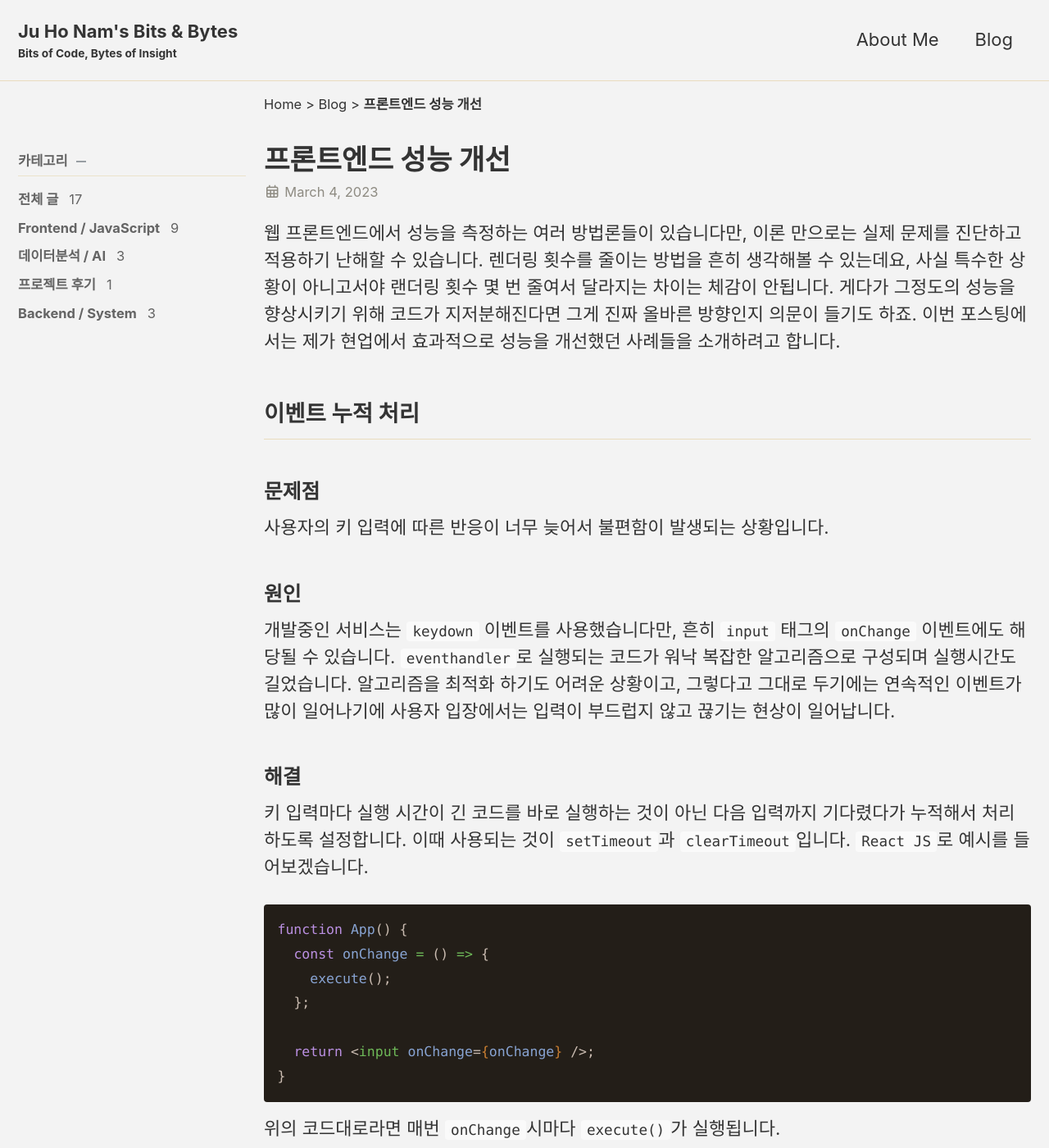
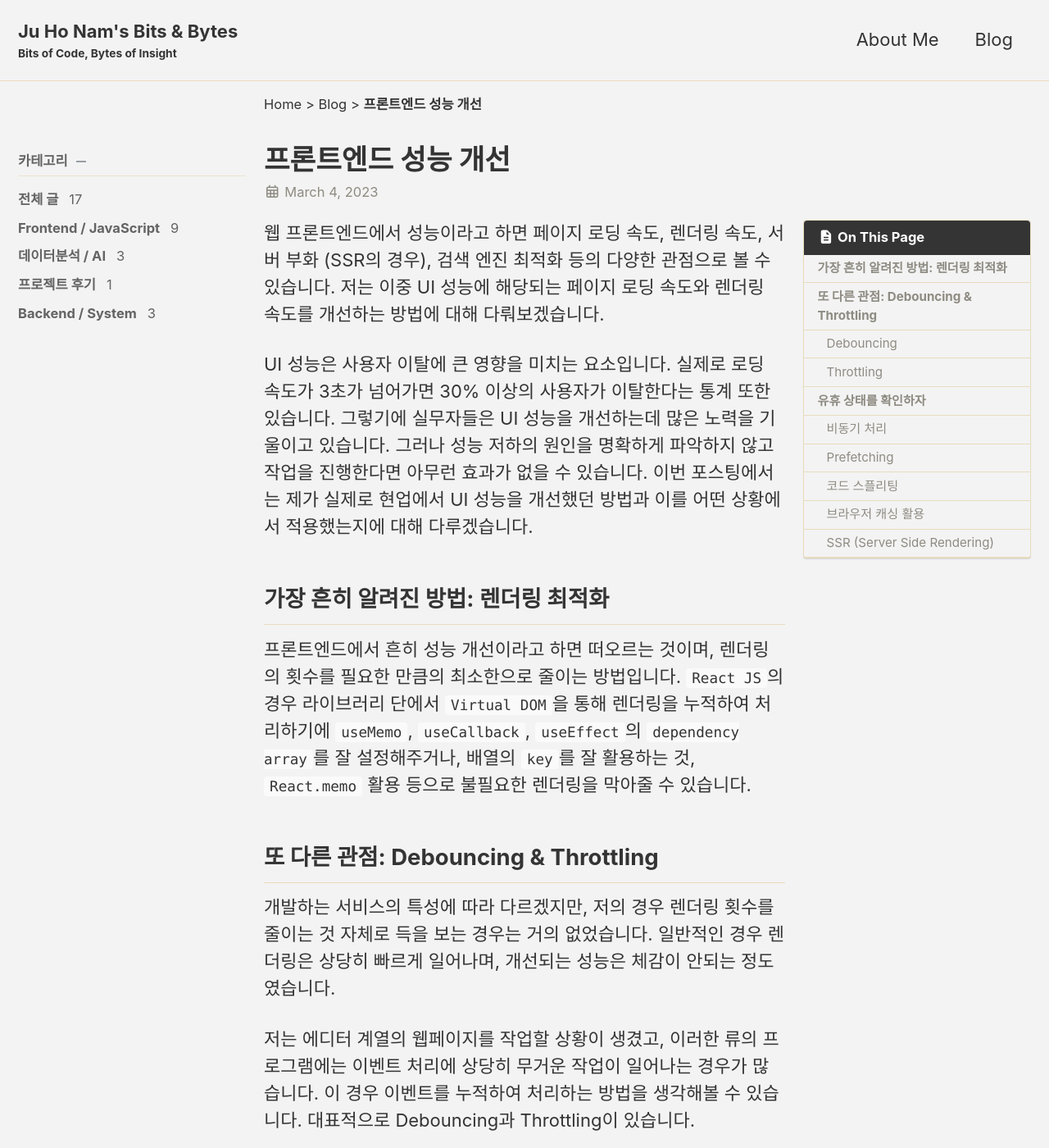
Before and after one commit to juhonamnam/juhonamnam.github.io, a Jekyll site: the page built from _posts/2023-03-04-13.md, in a window 1280 px wide and 1400 px high. Shown: the whole window at 82% size. Built offline with Jekyll 4.4.1, drawn with Linux system fonts in a browser that asks for light colours; cached includes are drawn as plain includes; comment, search, counter and statistics services are not loaded; some of the changed text lies outside the part shown.

Commit message:
modify post

````diff
--- a/_posts/2023-03-04-13.md
+++ b/_posts/2023-03-04-13.md
@@ -1,30 +1,32 @@
 ---
 title: "프론트엔드 성능 개선"
-classes: wide
-toc: false
 categories:
   - frontend-javascript
 ---
 
 <!--excerpt open-->
 
-웹 프론트엔드에서 성능을 측정하는 여러 방법론들이 있습니다만, 이론 만으로는 실제 문제를 진단하고 적용하기 난해할 수 있습니다. 렌더링 횟수를 줄이는 방법을 흔히 생각해볼 수 있는데요, 사실 특수한 상황이 아니고서야 랜더링 횟수 몇 번 줄여서 달라지는 차이는 체감이 안됩니다. 게다가 그정도의 성능을 향상시키기 위해 코드가 지저분해진다면 그게 진짜 올바른 방향인지 의문이 들기도 하죠. 이번 포스팅에서는 제가 현업에서 효과적으로 성능을 개선했던 사례들을 소개하려고 합니다.
+웹 프론트엔드에서 성능이라고 하면 페이지 로딩 속도, 렌더링 속도, 서버 부화 (SSR의 경우), 검색 엔진 최적화 등의 다양한 관점으로 볼 수 있습니다. 저는 이중 UI 성능에 해당되는 페이지 로딩 속도와 렌더링 속도를 개선하는 방법에 대해 다뤄보겠습니다.
+
+UI 성능은 사용자 이탈에 큰 영향을 미치는 요소입니다. 실제로 로딩 속도가 3초가 넘어가면 30% 이상의 사용자가 이탈한다는 통계 또한 있습니다. 그렇기에 실무자들은 UI 성능을 개선하는데 많은 노력을 기울이고 있습니다. 그러나 성능 저하의 원인을 명확하게 파악하지 않고 작업을 진행한다면 아무런 효과가 없을 수 있습니다. 이번 포스팅에서는 제가 실제로 현업에서 UI 성능을 개선했던 방법과 이를 어떤 상황에서 적용했는지에 대해 다루겠습니다.
 
 <!--excerpt close-->
 
-## 이벤트 누적 처리
+## 가장 흔히 알려진 방법: 렌더링 최적화
 
-### 문제점
+프론트엔드에서 흔히 성능 개선이라고 하면 떠오르는 것이며, 렌더링의 횟수를 필요한 만큼의 최소한으로 줄이는 방법입니다. `React JS`의 경우 라이브러리 단에서 `Virtual DOM`을 통해 렌더링을 누적하여 처리하기에 `useMemo`, `useCallback`, `useEffect`의 `dependency array`를 잘 설정해주거나, 배열의 `key`를 잘 활용하는 것, `React.memo` 활용 등으로 불필요한 렌더링을 막아줄 수 있습니다.
 
-사용자의 키 입력에 따른 반응이 너무 늦어서 불편함이 발생되는 상황입니다.
+## 또 다른 관점: Debouncing & Throttling
 
-### 원인
+개발하는 서비스의 특성에 따라 다르겠지만, 저의 경우 렌더링 횟수를 줄이는 것 자체로 득을 보는 경우는 거의 없었습니다. 일반적인 경우 렌더링은 상당히 빠르게 일어나며, 개선되는 성능은 체감이 안되는 정도였습니다.
 
-개발중인 서비스는 `keydown` 이벤트를 사용했습니다만, 흔히 `input` 태그의 `onChange` 이벤트에도 해당될 수 있습니다. `eventhandler`로 실행되는 코드가 워낙 복잡한 알고리즘으로 구성되며 실행시간도 길었습니다. 알고리즘을 최적화 하기도 어려운 상황이고, 그렇다고 그대로 두기에는 연속적인 이벤트가 많이 일어나기에 사용자 입장에서는 입력이 부드럽지 않고 끊기는 현상이 일어납니다.
+저는 에디터 계열의 웹페이지를 작업할 상황이 생겼고, 이러한 류의 프로그램에는 이벤트 처리에 상당히 무거운 작업이 일어나는 경우가 많습니다. 이 경우 이벤트를 누적하여 처리하는 방법을 생각해볼 수 있습니다. 대표적으로 Debouncing과 Throttling이 있습니다.
 
-### 해결
+### Debouncing
 
-키 입력마다 실행 시간이 긴 코드를 바로 실행하는 것이 아닌 다음 입력까지 기다렸다가 누적해서 처리하도록 설정합니다. 이때 사용되는 것이 `setTimeout`과 `clearTimeout`입니다. `React JS`로 예시를 들어보겠습니다.
+Debouncing은 연이어 발생하는 이벤트를 그룹화하여 마지막 이벤트가 발생한 후 일정 시간이 지난 후에 한 번만 이벤트를 발생시키는 방법입니다.
+
+`execute()`라는 함수가 있다고 가정하여 아래와 같이 `onChange` 이벤트가 발생할 때마다 `execute` 함수를 실행하는 코드가 있다고 가정해봅시다.
 
 ```jsx
 function App() {
@@ -36,7 +38,7 @@ function App() {
 }
 ```
 
-위의 코드대로라면 매번 `onChange`시마다 `execute()`가 실행됩니다.
+위의 코드대로라면 `onChange`시마다 `execute()`가 실행됩니다. `execute()` 함수가 무거운 작업을 수행한다면 연속적인 `onChange`이벤트의 마지막에만 실행되도록 수정해볼 수 있습니다.
 
 ```jsx
 function App() {
@@ -53,22 +55,96 @@ function App() {
 }
 ```
 
-새로 개선된 방식으로는 `timeout`으로 스케줄을 걸어놓고 500ms동안 새로운 입력이 없을 시에만 실행합니다. `execute()` 자체의 속도를 개선하지는 못했지만 적어도 입력 중에 끊기는 현상은 해결됩니다.
+Debouncing이 적용된 위의 코드는 500ms동안 새로운 입력이 없을 시에만 `execute()`가 실행됩니다. `execute()` 자체의 속도를 개선하지는 못했지만 적어도 모든 입력마다 무거운 작업이 실행되는 것은 막을 수 있습니다.
 
-## 브라우저 캐싱
+### Throttling
 
-### 문제점
+Throttling은 연이어 발생하는 이벤트를 필터링하여 이벤트 발생을 일정 기간의 한번으로 제한하는 방법입니다. Debouncing과 비슷하지만, Debouncing은 마지막 이벤트가 발생한 후 일정 시간이 지난 후에 한 번만 이벤트를 발생시키는 것이고, Throttling은 일정 시간마다 이벤트를 발생시키는 것입니다.
 
-당시 개발하던 웹 서비스에서 첫 페이지가 화면에 나타나는데까지 걸리는 시간이 길다는 이슈가 있었습니다. 타사에서 개발한 페이지와 비교되면서 문제가 제기되었죠.
+```jsx
+function App() {
+  const timeout = useRef<NodeJS.Timeout>();
 
-### 원인
+  const onChange = () => {
+    if (timeout.current) return;
+    timeout.current = setTimeout(() => {
+      execute();
+      timeout.current = undefined;
+    }, 500);
+  };
 
-비교 대상이 되었던 서비스와의 차이는 브라우저 캐싱이었습니다. 타사의 서비스와는 다르게 우리는 의도적으로 캐싱을 막아놨던 겁니다. 이 부분의 담당자는 소스 코드를 수정하고 재배포하면 캐싱된 소스들이 브라우저에 그대로 남아 업데이트가 적용되지 않는다는 이유로 캐싱을 막아놨다고 합니다. 당시 `Nginx` 설정은 아래와 같습니다.
+  return <input onChange={onChange} />;
+}
+```
+
+## 유휴 상태를 확인하자
+
+성능 저하의 원인이 꼭 `JavaScript`의 실행 속도에만 있지는 않습니다. 이는 브라우저의 개발 도구의 성능 탭에서 Recording하여 확인할 수 있습니다.
+
+![image1](/images/13/1.png)
+
+위와 같이 나왔다면 성능 저하에 `JavaScript`가 차지하는 비중은 11 밀리초밖에 되지 않습니다. 대부분은 유휴 상태, 즉 서버로부터 데이터를 받기 전에 대기하는 시간입니다. 이는 제가 당시에 개발하던 웹서비스에서도 마찬가지였습니다.
+
+그렇다고 백엔드 측에서의 최적화에만 의존할 수는 없습니다. 순수 네트워크 속도에는 분명이 한계가 존재합니다. 프론트엔드에서도 이를 개선하는 방법은 분명히 존재합니다.
+
+### 비동기 처리
+
+여러 API를 호출하는 경우, 꼭 필요한 경우가 아니라면 순차적으로 호출하지 않고 병렬로 호출하는 방법이 있습니다.
+
+```jsx
+// 순차적 호출
+const data1 = await fetch("https://api.com/data1");
+const data2 = await fetch("https://api.com/data2");
+const data3 = await fetch("https://api.com/data3");
+
+// 병렬 호출
+const [data1, data2, data3] = await Promise.all([
+  fetch("https://api.com/data1"),
+  fetch("https://api.com/data2"),
+  fetch("https://api.com/data3"),
+]);
+```
+
+### Prefetching
+
+사용자가 요청하기 전에 미리 필요한 데이터를 사전에 불러오는 방법입니다. API 호출에 활용될 수도 있지만, 아래와 같이 이미지, 폰트 등의 정적 파일에도 적용할 수 있습니다.
+
+```html
+<!-- Font Prefetch -->
+<link rel="preload" href="%PUBLIC_URL%/[Font 경로]" as="font" crossorigin />
+
+<!-- Image Prefetch -->
+<link rel="prefetch" href="%PUBLIC_URL%/[Image 경로]" />
+```
+
+저는 폰트 파일을 따로 두는 프로젝트에서 Prefetching을 적용해봤고, 페이지 자체 로딩 속도에는 차이가 없었지만, 폰트가 늦게 적용되는 문제를 해결할 수 있었습니다.
+
+### 코드 스플리팅
+
+코드 스플리팅은 번들 파일을 여러 개로 나누어 초기에 불러오는 `.js` 파일의 사이즈를 줄여주는 방법입니다. `React JS`의 경우 `React.lazy`와 `Suspense`를 활용하여 코드 스플리팅을 쉽게 적용할 수 있습니다.
+
+```jsx
+const LazyComponent = React.lazy(() => import("./LazyComponent"));
+
+function App() {
+  return (
+    <React.Suspense fallback={<div>Loading...</div>}>
+      <LazyComponent />
+    </React.Suspense>
+  );
+}
+```
+
+코드 스플리팅은 초기 로딩 속도를 개선하는데 도움을 줄 수 있습니다. 단, 너무 많은 코드 스플리팅은 초기 로딩 이후의 동작을 지연시킬 수 있으니 적절한 수준에서 적용해야 합니다.
+
+### 브라우저 캐싱 활용
+
+브라우저 캐싱은 보통 `Cache-Control`, `expire` 등의 HTTP 헤더로 설정할 수 있습니다. 아무런 해더 설정이 안되어있다면 브라우저마다 기본 캐싱 정책이 존재하며, 이를 그대로 둬도 일반적으로는 큰 문제가 없습니다.
+
+간혹 캐싱을 완전히 막아놓는 경우가 있습니다. 저의 경우가 그러했습니다. 당시의 담당자는 소스 코드를 수정하고 재배포하면 캐싱된 소스들이 브라우저에 그대로 남아 업데이트가 적용되지 않기에 막아놨다고 설명했습니다. 당시의 `Nginx` 설정은 아래와 같았습니다.
 
 ```bash
 location / {
-
-	...
 
 	try_files $uri $uri/index.html =404;
 	error_page 404 /404/index.html;
@@ -78,16 +154,10 @@ location / {
 }
 ```
 
-`expires` 속성과 `Cache-Control` 헤더를 통해 브라우저 캐싱을 완전히 막아놓은 상태입니다. 이 경우 같은 페이지를 재방문할때 `.js`와 `.css` 파일과 같이 변하지 않는 정적 파일임에도 매번 http 요청을 하게됩니다. 업데이트를 실시간으로 적용시키겠다는 이유 하나로 캐싱을 전혀 하지 않는 것은 과한 조치였죠. 따라서 실시간 업데이트가 잘 적용되는 선에서 캐싱을 최대한으로 활용하는 환경을 구성해야 했습니다.
-
-### 해결
-
-일반적으로 번들러를 통해 정적 파일을 빌드하는 경우 `.js`와 `.css` 파일명에 해시값을 적용할 수 있습니다. 당시 `Next.js`로 개발하여 기본 설정된 번들러가 해시값을 파일명에 잘 붙여주고 있었습니다. 따라서 `.js`와 `.css` 파일은 업데이트시에 어차피 파일명이 달라지기에 캐싱을 해도 무관합니다. 아래는 새로 개선된 `Nginx` 설정입니다.
+일부 정적 파일에 대해서는 캐싱을 허용해주는 방법을 생각해볼 수 있습니다. 당시 프로젝트의 경우 `.js`와 `.css` 파일은 캐싱해줘도 괜찮다고 판단하여 아래와 같이 설정을 변경했습니다.
 
 ```bash
 location / {
-
-	...
 
 	try_files $uri $uri/index.html =404;
 	error_page 404 /404/index.html;
@@ -100,8 +170,14 @@ location / {
 }
 ```
 
-개선된 설정에서는 if directive를 통해 요청 `uri`가 `.js` 또는 `.css`로 끝나면 `Cache-Control` 헤더가 달라지도록 합니다. 즉, `.js`와 `.css` 파일은 브라우저에서 자체적으로 캐싱하도록 풀어준 것이죠. 이 경우 페이지에 처음 접속할때는 차이가 없지만, 다음 접속부터 속도가 눈에 띄게 개선됩니다.
+페이지 첫 접속때는 차이가 없지만, 다음 접속부터 속도가 눈에 띄게 개선되는 효과를 볼 수 있습니다.
 
 ![image1](/images/13/1.png) ![image2](/images/13/2.png)
 
-캐싱 전과 후의 페이지 첫 화면이 나타나는데까지 걸리는 시간을 비교해봤습니다. 보다시피 스크립트가 실행되는 시간은 `10ms`에 불과합니다. 대부분은 유휴 상태, 즉 `I/O`에 의한 시간소요입니다. 서비스의 특성상 첫 페이지 노출을 위해 요청하는 API가 여럿 있기에 여전히 긴 유휴 상태가 존재하지만, `.js`와 `.css` 캐싱만으로도 절반 가까이 줄어든 것을 볼 수 있었습니다.
+실제로 저는 캐싱을 통해 가장 큰 성능적 이득을 체감했으며, 그 차이는 위와 같았습니다. 서비스 특성상 초기에 요청하는 API가 여럿 있기에 여전히 긴 유휴 상태가 존재하지만, `.js`와 `.css` 캐싱만으로도 절반 가까이 줄어든 것을 볼 수 있었습니다.
+
+### SSR (Server Side Rendering)
+
+방금 위에서 초기에 요청하는 API가 여럿 있다고 했습니다. 이러한 경우에는 `SSR`을 활용하여 서버에서 초기 렌더링을 해주는 방법도 있습니다. 클라이언트에서 네트워크 통신이 많이 일어나면 서버와의 물리적 거리에 의해 유휴 상태가 길어질 수 있습니다. `SSR`로 서버에서 초기 렌더링을 해주면 클라이언트에서의 네트워크 통신이 줄어들 수 있습니다.
+
+단, `SSR`은 서버 자원을 필요로 하기에 서버 부화를 고려해야 합니다. `Next.js`의 경우 `revalidate` 기간을 주어 캐싱을 통해 서버 부화를 줄이는 방법 또한 고려해볼 수 있습니다. 저의 경우 `SSR`을 활용할 수 있는 환경을 갖추지 못했기에 실제 효과는 확인해보지 못했습니다.
````
